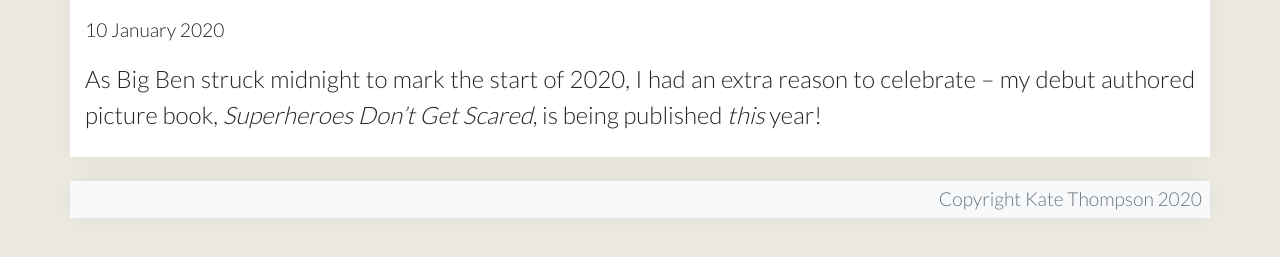
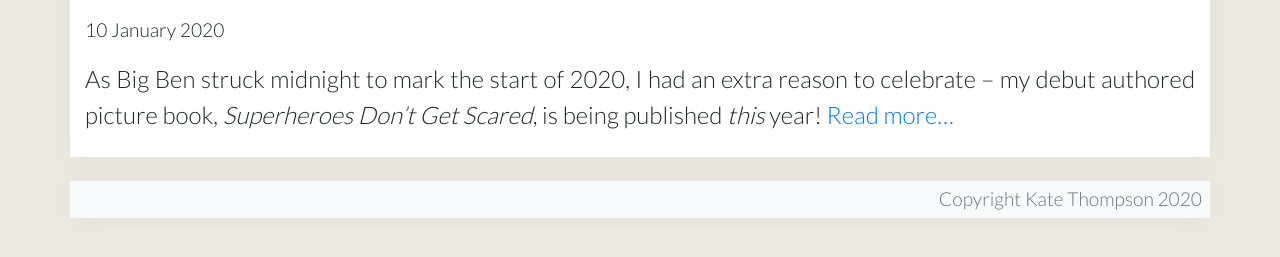
Before and after one commit to KateThompsonWrites/KateThompsonWrites.github.io, a Jekyll site: the page built from blog.html, in a window 1280 px wide. Shown: the part 496-753 px from the top of the page. Built offline with Jekyll 4.4.1, drawn with Linux system fonts in a browser that asks for light colours; nearby versions of some CDN libraries; some web fonts are replaced.

Commit message:
Adding Read More link

```diff
--- a/blog.html
+++ b/blog.html
@@ -7,6 +7,9 @@ permalink: /blog
 <section class="container pb-2 mb-4">
   <h2><a href="{{ post.url }}">{{post.title}}</a></h2>
   <p class="small">{{ post.date | date_to_long_string }}</p>
-  <p>{{ post.excerpt }}</p>
+  <p>
+    {{ post.excerpt | remove: '<p>' | remove: '</p>' }}
+    <a href="{{ post.url }}">Read more&hellip;</a>
+  </p>
 </section>
 {% endfor %}
```
